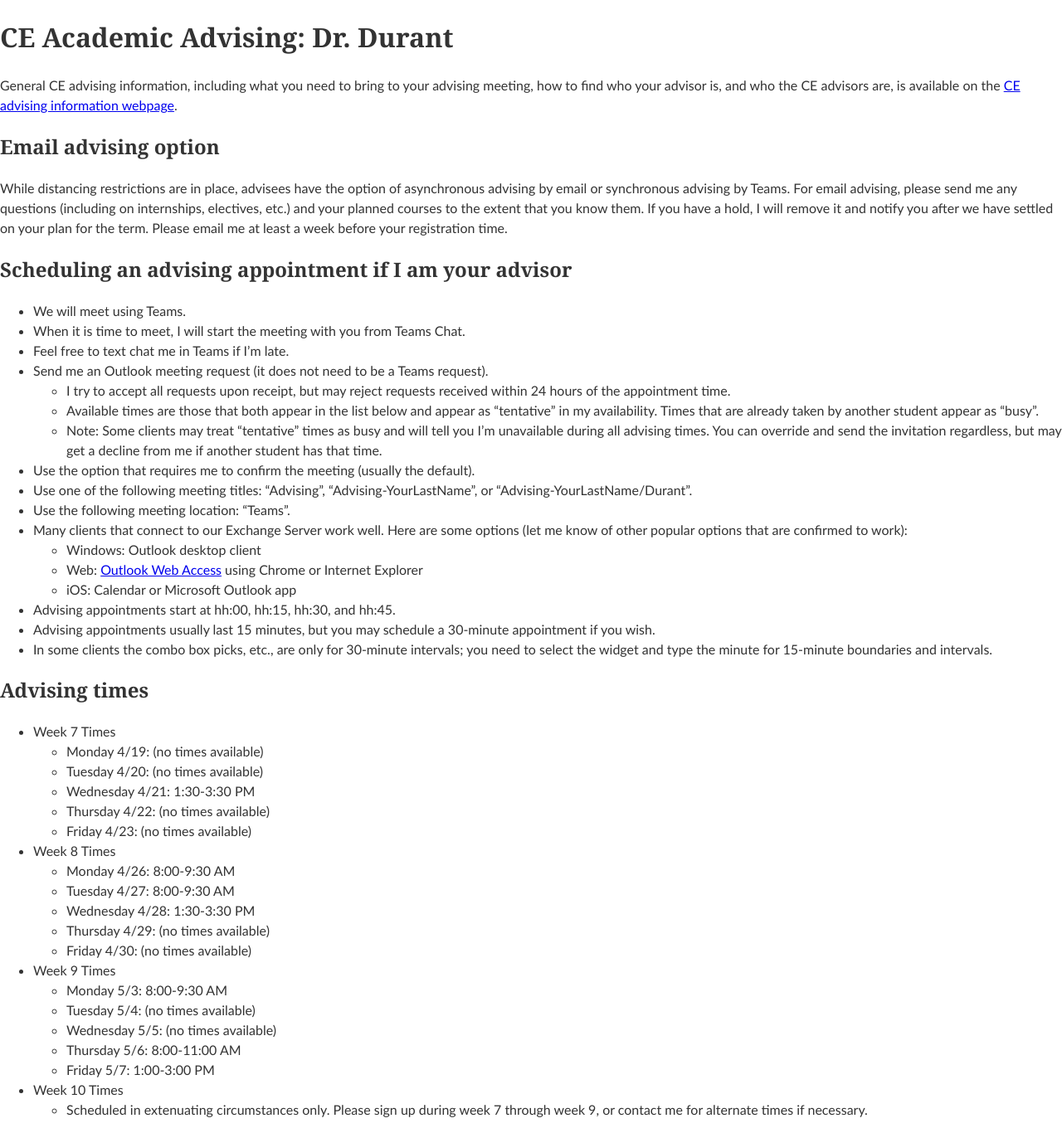
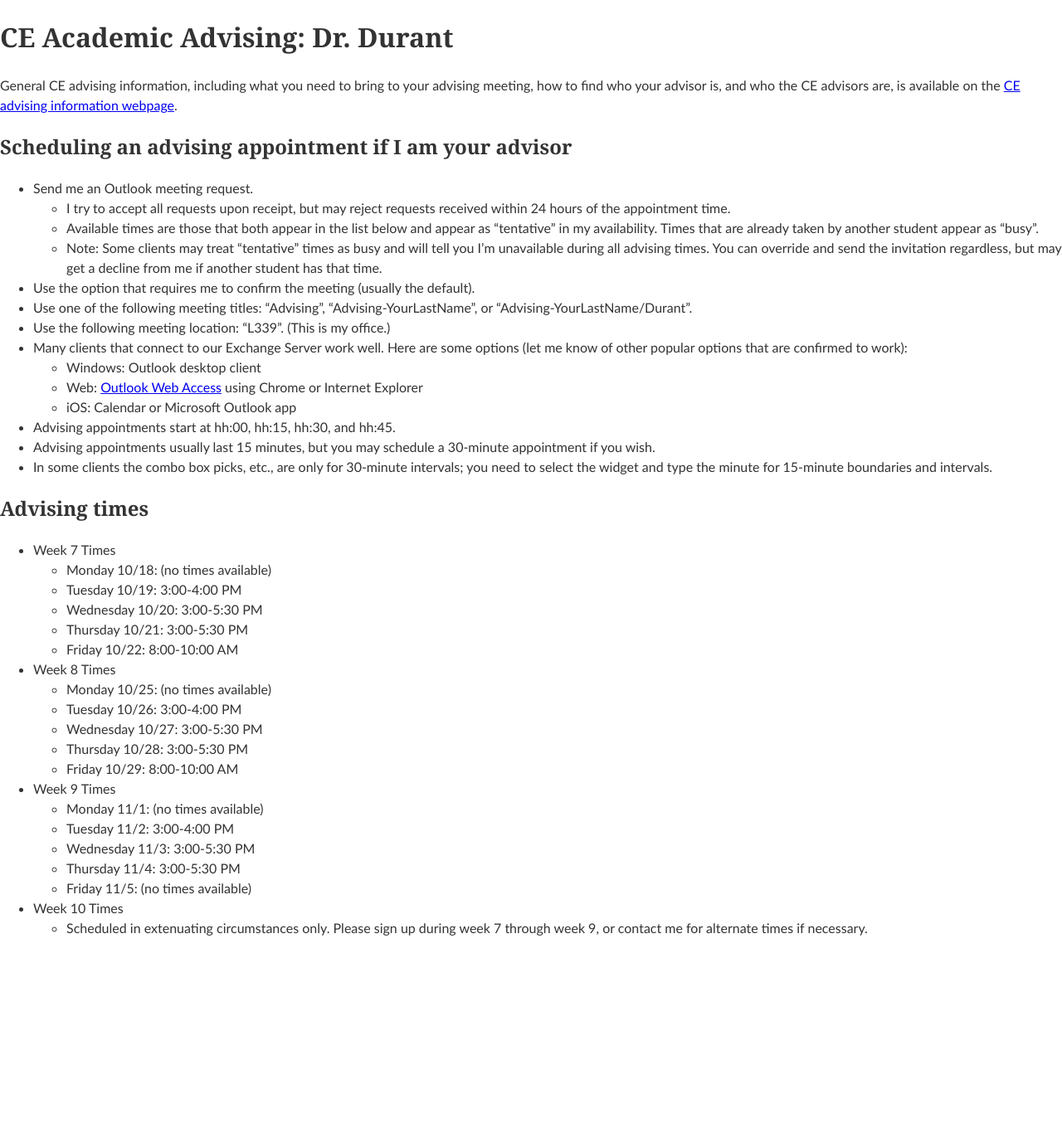
Before and after one commit to edurant/edurant.github.io, a Jekyll site: the page built from advising/durant.md, in a window 1280 px wide. Shown: the whole page at 83% size. Built offline with Jekyll 4.4.1, drawn with Linux system fonts in a browser that asks for light colours; after the commit the page ends 1147 px from its top, so only the background shows below that.

Commit message:
advising times / procedure update

```diff
--- a/advising/durant.md
+++ b/advising/durant.md
@@ -5,22 +5,15 @@ title: "CE Academic Advising: Dr. Durant"
 General CE advising information, including what you need to bring to your advising meeting, how to find who your advisor is, and who the CE advisors are, is available on the
 [CE advising information webpage](./).
 
-## Email advising option
-
-While distancing restrictions are in place, advisees have the option of asynchronous advising by email or synchronous advising by Teams. For email advising, please send me any questions (including on internships, electives, etc.) and your planned courses to the extent that you know them. If you have a hold, I will remove it and notify you after we have settled on your plan for the term. Please email me at least a week before your registration time.
-
 ## Scheduling an advising appointment if I am your advisor
 
-* We will meet using Teams.
-* When it is time to meet, I will start the meeting with you from Teams Chat.
-* Feel free to text chat me in Teams if I'm late.
-* Send me an Outlook meeting request (it does not need to be a Teams request).
+* Send me an Outlook meeting request.
   * I try to accept all requests upon receipt, but may reject requests received within 24 hours of the appointment time.
   * Available times are those that both appear in the list below and appear as "tentative" in my availability. Times that are already taken by another student appear as "busy".
   * Note: Some clients may treat "tentative" times as busy and will tell you I'm unavailable during all advising times. You can override and send the invitation regardless, but may get a decline from me if another student has that time.
 * Use the option that requires me to confirm the meeting (usually the default).
 * Use one of the following meeting titles: "Advising", "Advising-YourLastName", or "Advising-YourLastName/Durant".
-* Use the following meeting location: "Teams".
+* Use the following meeting location: "L339". (This is my office.)
 * Many clients that connect to our Exchange Server work well. Here are some options (let me know of other popular options that are confirmed to work):
   * Windows: Outlook desktop client
   * Web: [Outlook Web Access](https://outlook.office365.com/) using Chrome or Internet Explorer
@@ -32,25 +25,25 @@ While distancing restrictions are in place, advisees have the option of asynchro
 ## Advising times
 
 * Week 7 Times
-  * Monday 4/19: (no times available)
-  * Tuesday 4/20: (no times available)
-  * Wednesday 4/21: 1:30-3:30 PM
-  * Thursday 4/22: (no times available)
-  * Friday 4/23: (no times available)
+  * Monday 10/18: (no times available)
+  * Tuesday 10/19: 3:00-4:00 PM
+  * Wednesday 10/20: 3:00-5:30 PM
+  * Thursday 10/21: 3:00-5:30 PM
+  * Friday 10/22: 8:00-10:00 AM
 
 * Week 8 Times
-  * Monday 4/26: 8:00-9:30 AM
-  * Tuesday 4/27: 8:00-9:30 AM
-  * Wednesday 4/28: 1:30-3:30 PM
-  * Thursday 4/29: (no times available)
-  * Friday 4/30: (no times available)
+  * Monday 10/25: (no times available)
+  * Tuesday 10/26: 3:00-4:00 PM
+  * Wednesday 10/27: 3:00-5:30 PM
+  * Thursday 10/28: 3:00-5:30 PM
+  * Friday 10/29: 8:00-10:00 AM
 
 * Week 9 Times
-  * Monday 5/3: 8:00-9:30 AM
-  * Tuesday 5/4: (no times available)
-  * Wednesday 5/5: (no times available)
-  * Thursday 5/6: 8:00-11:00 AM
-  * Friday 5/7: 1:00-3:00 PM
+  * Monday 11/1: (no times available)
+  * Tuesday 11/2: 3:00-4:00 PM
+  * Wednesday 11/3: 3:00-5:30 PM
+  * Thursday 11/4: 3:00-5:30 PM
+  * Friday 11/5: (no times available)
 
 * Week 10 Times
   * Scheduled in extenuating circumstances only. Please sign up during week 7 through week 9, or contact me for alternate times if necessary.
```
